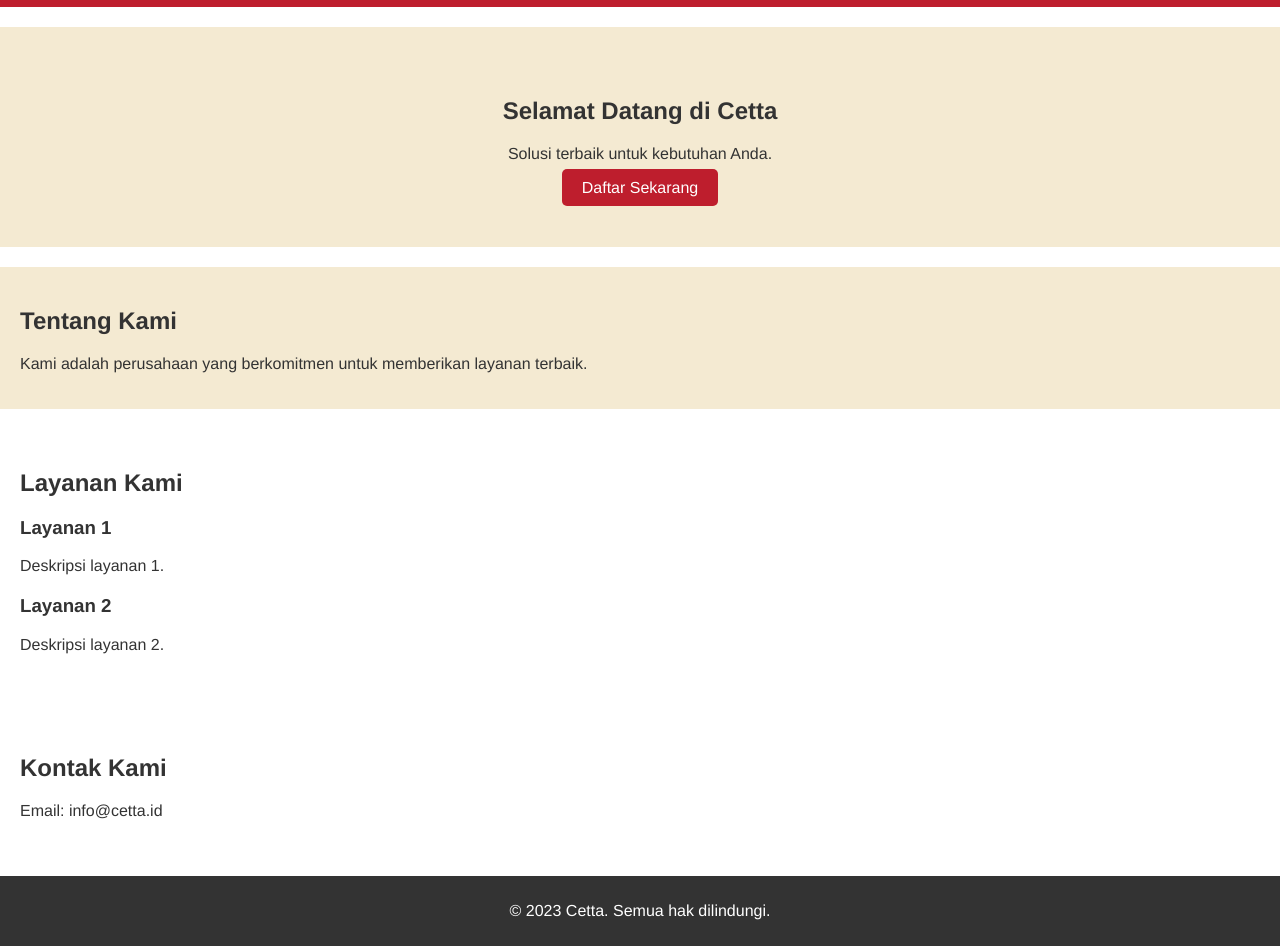
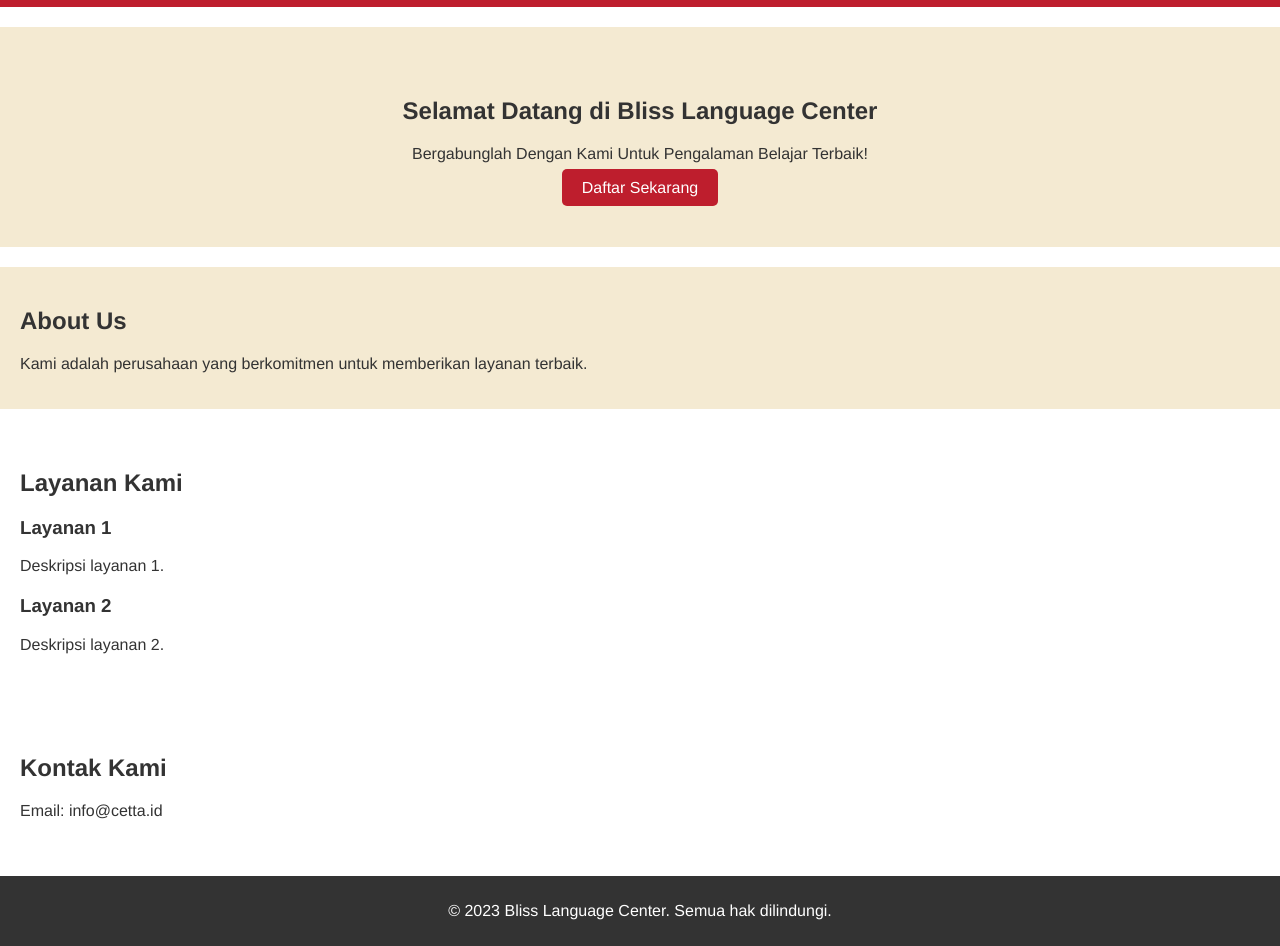
Before and after one commit to SquadranHelix/blisslanguagecenter2, a plain HTML site: page index.html in a window 1280 px wide. Shown: the part 63-1009 px from the top of the page. Drawn offline with Linux system fonts and the light colour scheme; a web font is replaced by a local one.

Commit message:
Update index.html

```diff
--- a/index.html
+++ b/index.html
@@ -3,7 +3,7 @@
 <head>
     <meta charset="UTF-8">
     <meta name="viewport" content="width=device-width, initial-scale=1.0">
-    <title>Cetta - Website Contoh</title>
+    <title>Bliss Language Center</title>
     <link rel="stylesheet" href="styles.css">
     <link href="https://fonts.googleapis.com/css2?family=Helvetica:wght@400;700&family=Open+Sauce:wght@400;700;300&display=swap" rel="stylesheet">
 </head>
@@ -21,13 +21,13 @@
     </header>
 
     <section id="home" class="hero">
-        <h1>Selamat Datang di Cetta</h1>
-        <p>Solusi terbaik untuk kebutuhan Anda.</p>
+        <h1>Selamat Datang di Bliss Language Center</h1>
+        <p>Bergabunglah Dengan Kami Untuk Pengalaman Belajar Terbaik!</p>
         <a href="#services" class="cta-button">Daftar Sekarang</a>
     </section>
 
     <section id="about" class="about-section">
-        <h2>Tentang Kami</h2>
+        <h2>About Us</h2>
         <p>Kami adalah perusahaan yang berkomitmen untuk memberikan layanan terbaik.</p>
     </section>
 
@@ -49,7 +49,7 @@
     </section>
 
     <footer>
-        <p>&copy; 2023 Cetta. Semua hak dilindungi.</p>
+        <p>&copy; 2023 Bliss Language Center. Semua hak dilindungi.</p>
     </footer>
 </body>
 </html>
```
